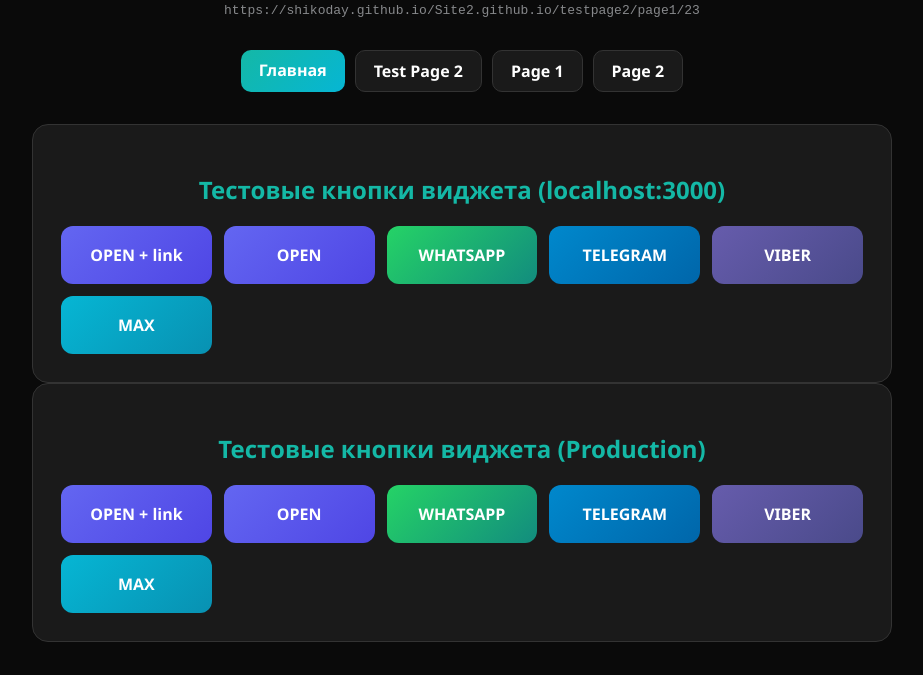
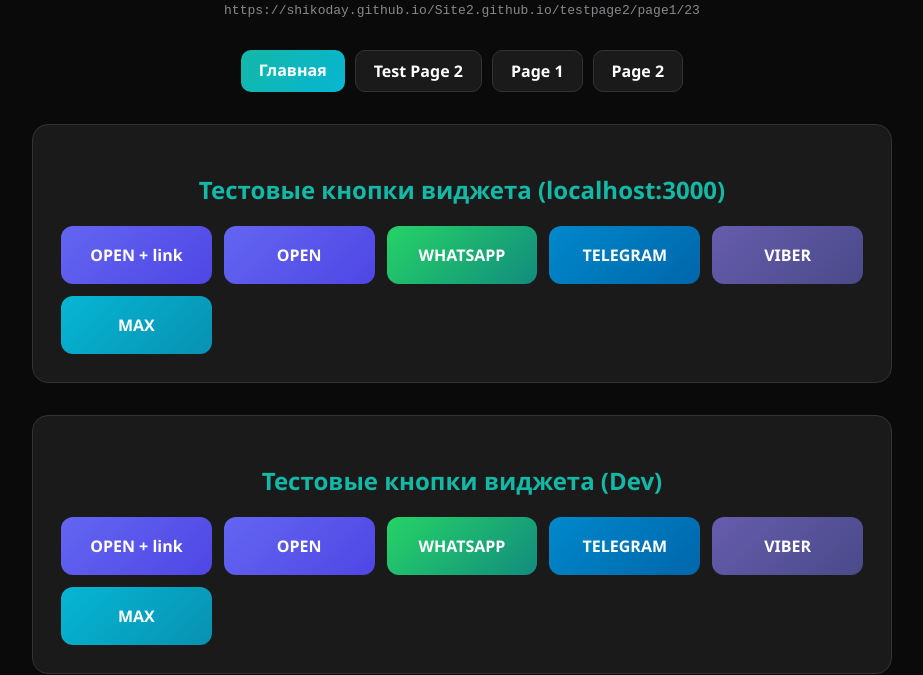
Before and after one commit to ShikoDay/Site2.github.io, a plain HTML site: page testpage2/page1/23/index.html in a window 1280 px wide. Shown: the part 140-815 px from the top of the page, without its empty margins (178-1101 px from the left). Drawn offline with Linux system fonts and the light colour scheme; a script that the page names is missing.

Commit message:
add dev pages

```diff
--- a/testpage2/page1/23/index.html
+++ b/testpage2/page1/23/index.html
@@ -14,7 +14,7 @@
     .nav { display: flex; gap: 10px; flex-wrap: wrap; justify-content: center; margin: 32px 0; }
     .nav a { padding: 9px 18px; border-radius: 10px; text-decoration: none; font-weight: 600; color: #fff; background: #1a1a1a; border: 1px solid #333; }
     .nav a.primary { background: linear-gradient(135deg, #14b8a6, #06b6d4); border: none; }
-    .section { padding: 28px; background: #1a1a1a; border-radius: 16px; border: 1px solid #333; }
+    .section { margin-bottom: 32px; padding: 28px; background: #1a1a1a; border-radius: 16px; border: 1px solid #333; }
     .section h2 { color: #14b8a6; text-align: center; }
     .btn-grid { display: grid; grid-template-columns: repeat(auto-fit, minmax(150px, 1fr)); gap: 12px; }
     .btn { padding: 18px 10px; border-radius: 12px; text-decoration: none; color: #fff; font-weight: 600; text-align: center; }
@@ -47,6 +47,17 @@
       </div>
     </section>
     <section class="section">
+      <h2>Тестовые кнопки виджета (Dev)</h2>
+      <div class="btn-grid">
+        <a class="btn primary-btn" href="https://dev-widget.yourgood.app/#open&path=https://shikoday.github.io/Site2.github.io/testpage2/page1/23">OPEN + link</a>
+        <a class="btn primary-btn" href="https://dev-widget.yourgood.app/#open">OPEN</a>
+        <a class="btn whatsapp" href="https://dev-widget.yourgood.app/#whatsapp">WHATSAPP</a>
+        <a class="btn telegram" href="https://dev-widget.yourgood.app/#telegram">TELEGRAM</a>
+        <a class="btn viber" href="https://dev-widget.yourgood.app/#viber">VIBER</a>
+        <a class="btn max" href="https://dev-widget.yourgood.app/#max">MAX</a>
+      </div>
+    </section>
+    <section class="section">
       <h2>Тестовые кнопки виджета (Production)</h2>
       <div class="btn-grid">
         <a class="btn primary-btn" href="https://widget.yourgood.app/#open&path=https://shikoday.github.io/Site2.github.io/testpage2/page1/23">OPEN + link</a>
```
Also changed, not shown: testpage1/index.html (+12 -1 lines), testpage2/index.html (+12 -1 lines), testpage2/page1/index.html (+12 -1 lines), testpage2/page2/index.html (+12 -1 lines), testpage3/index.html (+12 -1 lines).
